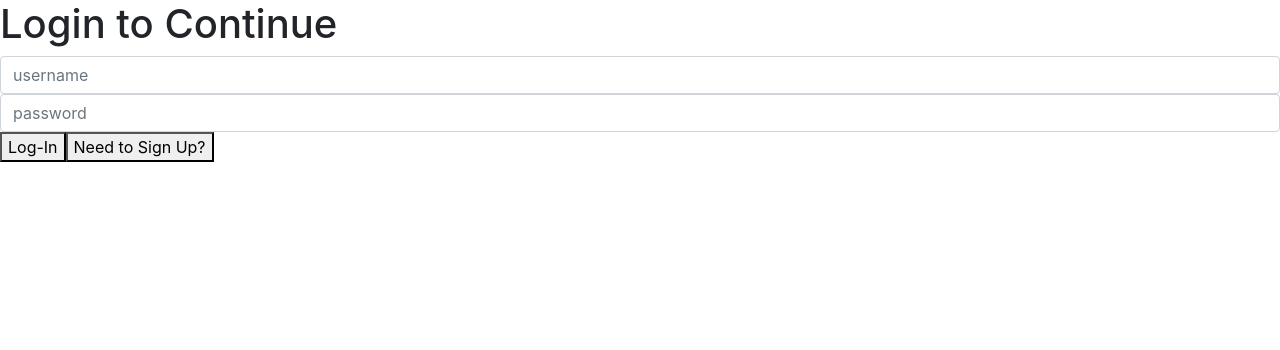
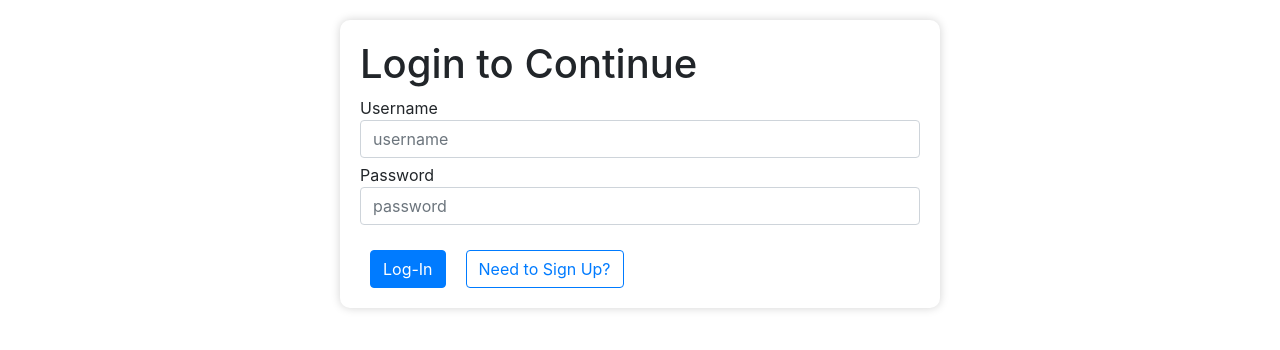
Before and after one commit to Addison-Stavlo/MUD_React_FE, a React (Create React App) app in the folder mud_app/: page / in a window 1280 px wide. Shown: the top 350 px of the page. Built offline with nearby package versions, Linux system fonts and the light colour scheme.

Commit message:
added styled componenets, Login/Register now styled ok

```diff
--- a/mud_app/package.json
+++ b/mud_app/package.json
@@ -7,7 +7,8 @@
     "react": "^16.8.6",
     "react-bootstrap": "^1.0.0-beta.9",
     "react-dom": "^16.8.6",
-    "react-scripts": "3.0.1"
+    "react-scripts": "3.0.1",
+    "styled-components": "^4.3.2"
   },
   "scripts": {
     "start": "react-scripts start",
--- a/mud_app/src/components/Login.js
+++ b/mud_app/src/components/Login.js
@@ -1,6 +1,8 @@
 import React, { useState } from "react";
-import Alert from "react-bootstrap/Alert";
-import Form from "react-bootstrap/Form";
+import { Alert, Form, Button } from "react-bootstrap";
+// import Form from "react-bootstrap/Form";
+// import Button from "react-bootstrap/Button";
+import styled from "styled-components";
 
 export default function Login(props) {
   const [state, setState] = useState({
@@ -22,7 +24,8 @@ export default function Login(props) {
     ev.preventDefault();
     setState({
       ...state,
-      isRegistering: !state.isRegistering
+      isRegistering: !state.isRegistering,
+      registrationErrors: []
     });
   };
 
@@ -97,17 +100,18 @@ export default function Login(props) {
   }
 
   return (
-    <Form onSubmit={state.isRegistering ? register : login}>
+    <StyledForm onSubmit={state.isRegistering ? register : login}>
       <h1>
         {state.isRegistering ? "Register Your Account" : "Login to Continue"}
       </h1>
-
+      <Form.Label>Username</Form.Label>
       <Form.Control
         name="username"
         placeholder="username"
         onChange={handleChange}
         value={state.username}
       />
+      <Form.Label>Password</Form.Label>
       <Form.Control
         name="password"
         type="password"
@@ -117,6 +121,8 @@ export default function Login(props) {
       />
       {/* Second password field for registration */}
       {state.isRegistering ? (
+        <>
+          <Form.Label>Confirm Password</Form.Label>
           <Form.Control
             name="password2"
             type="password"
@@ -124,14 +130,15 @@ export default function Login(props) {
             onChange={handleChange}
             value={state.password2}
           />
+        </>
       ) : null}
 
-      <button type="submit">
+      <Button variant="primary" type="submit">
         {state.isRegistering ? "Register" : "Log-In"}
-      </button>
-      <button onClick={toggleRegistering}>
+      </Button>
+      <Button variant="outline-primary" onClick={toggleRegistering}>
         {state.isRegistering ? "Already Signed Up?" : "Need to Sign Up?"}
-      </button>
+      </Button>
 
       {/* list of errors for login or registration failure */}
       {state.registrationErrors.map(error => (
@@ -139,6 +146,24 @@ export default function Login(props) {
           {error}
         </Alert>
       ))}
-    </Form>
+    </StyledForm>
   );
 }
+
+const StyledForm = styled.form`
+  margin: 20px auto;
+  max-width: 600px;
+  border-radius: 10px;
+  padding: 20px;
+  box-shadow: 0 0 10px 0 lightgray;
+
+  button {
+    margin: 20px 10px 0;
+  }
+  .form-label {
+    margin-bottom: 0;
+  }
+  input {
+    margin-bottom: 5px;
+  }
+`;
```
Also changed, not shown: 1 other file (tests, documents, lock files or other folders). Lines whose indentation alone changed are shown as unchanged.
